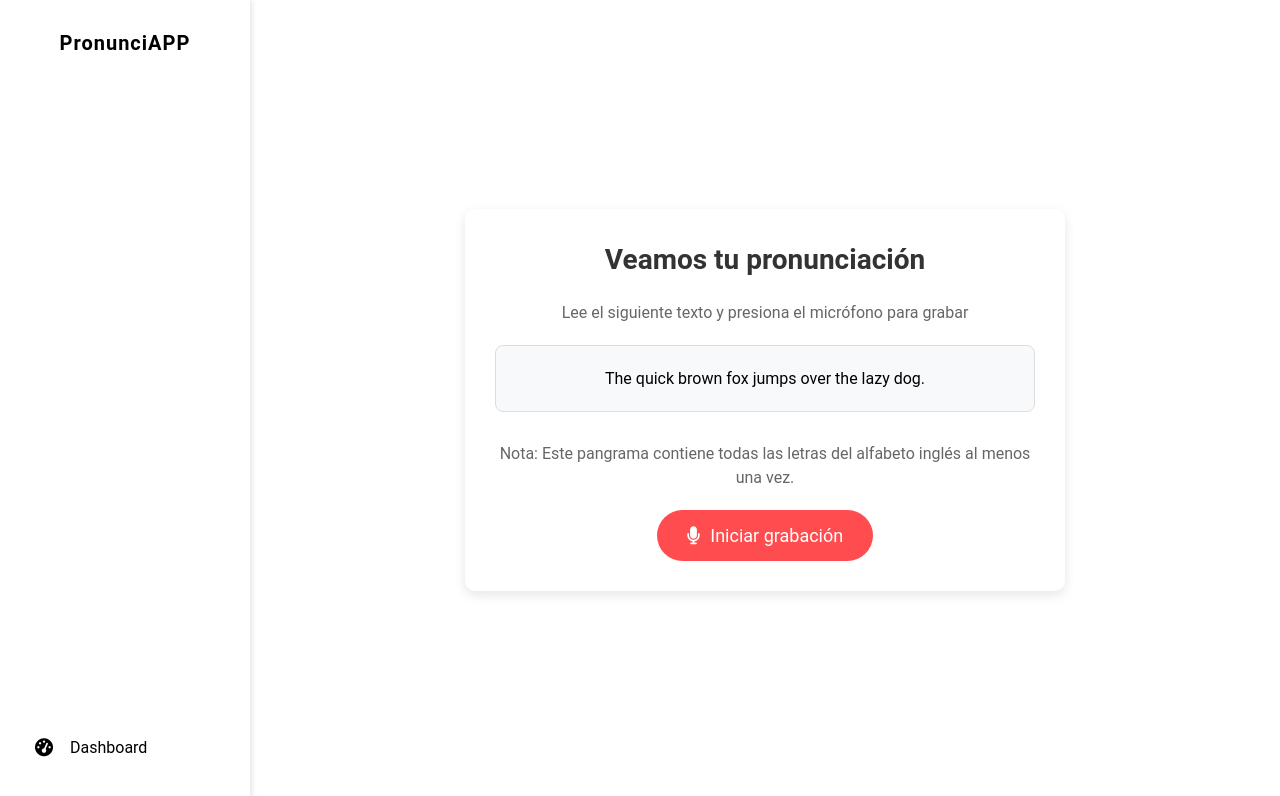
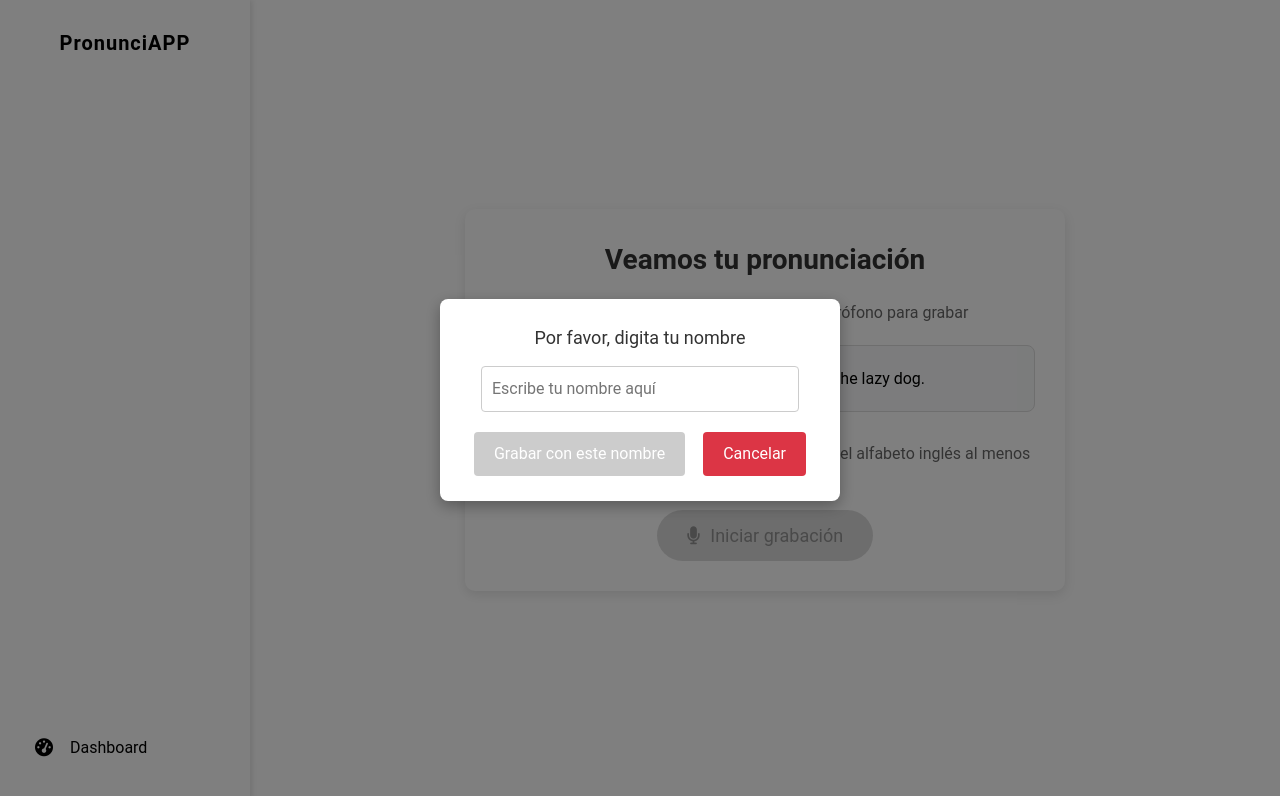
Before and after one commit to casariz/frontend-PronunciAPP, an Angular app: page /dashboard in a window 1280 px wide. Both pictures are taken after a click on the button "Iniciar grabación". Shown: the top 796 px of the page. Built offline with nearby package versions, Linux system fonts and the light colour scheme; no server answers.

Commit message:
Add floating name input overlay and integrate user name in audio submission

```diff
--- a/src/app/components/dashboard/dashboard.component.css
+++ b/src/app/components/dashboard/dashboard.component.css
@@ -227,3 +227,80 @@
   line-height: 1.5;
   font-weight: 400;
 }
+
+/* Estilos para el componente flotante de nombre */
+.floating-name-input-overlay {
+  position: fixed;
+  top: 0;
+  left: 0;
+  width: 100%;
+  height: 100%;
+  background-color: rgba(0, 0, 0, 0.5); /* Fondo semitransparente */
+  display: flex;
+  justify-content: center;
+  align-items: center;
+  z-index: 1000; /* Asegura que esté por encima de otros elementos */
+}
+
+.floating-name-input-content {
+  background-color: white;
+  padding: 25px 30px;
+  border-radius: 8px;
+  box-shadow: 0 5px 15px rgba(0, 0, 0, 0.3);
+  text-align: center;
+  width: 90%;
+  max-width: 400px;
+}
+
+.floating-name-input-content p {
+  font-size: 18px;
+  color: #333;
+  margin-bottom: 15px;
+}
+
+.name-input-field {
+  width: calc(100% - 22px); /* Ajusta por padding y borde */
+  padding: 10px;
+  margin-bottom: 20px;
+  border: 1px solid #ccc;
+  border-radius: 4px;
+  font-size: 16px;
+}
+
+.floating-name-input-actions {
+  display: flex;
+  justify-content: space-around; /* O 'flex-end' si prefieres los botones a la derecha */
+  gap: 10px; /* Espacio entre botones */
+}
+
+.floating-name-input-actions button {
+  padding: 10px 20px;
+  border: none;
+  border-radius: 4px;
+  font-size: 16px;
+  cursor: pointer;
+  transition: background-color 0.2s;
+}
+
+.confirm-button {
+  background-color: #28a745; /* Verde */
+  color: white;
+}
+
+.confirm-button:hover {
+  background-color: #218838;
+}
+
+.confirm-button:disabled {
+  background-color: #cccccc;
+  cursor: not-allowed;
+}
+
+.cancel-button {
+  background-color: #dc3545; /* Rojo */
+  color: white;
+}
+
+.cancel-button:hover {
+  background-color: #c82333;
+}
--- a/src/app/components/dashboard/dashboard.component.html
+++ b/src/app/components/dashboard/dashboard.component.html
@@ -17,7 +17,7 @@
 
         <div class="action-section">
             <button class="record-button" [class.recording]="isRecording" (click)="startRecording()"
-                [disabled]="isProcessing">
+                [disabled]="isProcessing || showNameInput"> <!-- Deshabilitar si el input de nombre está visible -->
                 <i class="fa-solid" [class.fa-microphone]="!isRecording" [class.fa-stop]="isRecording"
                     style="margin-right: 10px;"></i>
                 <span>{{ isRecording ? 'Detener grabación' : 'Iniciar grabación' }}</span>
@@ -63,3 +63,15 @@
         </div>
     </div>
 </div>
+
+<!-- Componente flotante para el nombre -->
+<div *ngIf="showNameInput" class="floating-name-input-overlay">
+    <div class="floating-name-input-content">
+        <p>Por favor, digita tu nombre</p>
+        <input type="text" [(ngModel)]="userName" placeholder="Escribe tu nombre aquí" class="name-input-field">
+        <div class="floating-name-input-actions">
+            <button (click)="confirmAndStartRecording()" [disabled]="!userName.trim()" class="confirm-button">Grabar con este nombre</button>
+            <button (click)="cancelNameInput()" class="cancel-button">Cancelar</button>
+        </div>
+    </div>
+</div>
--- a/src/app/components/dashboard/dashboard.component.ts
+++ b/src/app/components/dashboard/dashboard.component.ts
@@ -1,11 +1,12 @@
 import { Component } from '@angular/core';
 import { CommonModule } from '@angular/common';
+import { FormsModule } from '@angular/forms'; // Importar FormsModule
 import * as WavEncoder from 'wav-encoder';
 import { SendAudioService } from '../../services/send-audio.service';
 
 @Component({
   selector: 'app-dashboard',
-  imports: [CommonModule],
+  imports: [CommonModule, FormsModule], // Agregar FormsModule aquí
   templateUrl: './dashboard.component.html',
   styleUrls: ['./dashboard.component.css']
 })
@@ -17,6 +18,9 @@ export class DashboardComponent {
   processedAudioUrl: string | null = null;
   textOutput: string | null = null;
   errorMessage: string | null = null;
+
+  showNameInput = false; // Nuevo: para controlar la visibilidad del input de nombre
+  userName: string = ''; // Nuevo: para almacenar el nombre del usuario
 
   private audioContext: AudioContext | null = null;
   private mediaStream: MediaStream | null = null;
@@ -32,9 +36,10 @@ export class DashboardComponent {
     this.errorMessage = null;
 
     console.log('Dashboard: Sending audio to backend, blob size:', this.audioBlob.size, 'bytes');
+    console.log('Dashboard: User name:', this.userName); // Log del nombre de usuario
     console.log('Dashboard: Using API URL:', this.sendAudioService['apiUrl']);
 
-    this.sendAudioService.sendAudio(this.audioBlob).subscribe({
+    this.sendAudioService.sendAudio(this.audioBlob, this.userName).subscribe({ // Pasar this.userName aquí
       next: (response) => {
         console.log('Dashboard: Successfully received response from backend');
 
@@ -146,13 +151,35 @@ export class DashboardComponent {
     this.processedAudioUrl = null;
     this.textOutput = null;
     this.errorMessage = null;
+    // No reseteamos userName aquí, podría querer usar el mismo nombre para otra grabación
   }
 
   async startRecording() {
-    // Clear previous recordings when starting a new one
+    if (this.isRecording) {
+      this.stopRecording();
+      return;
+    }
+    // En lugar de iniciar la grabación directamente, mostramos el input para el nombre
+    this.showNameInput = true;
+  }
+
+  cancelNameInput() {
+    this.showNameInput = false;
+    // Opcionalmente, resetear userName si se cancela:
+    // this.userName = '';
+  }
+
+  async confirmAndStartRecording() {
+    if (!this.userName || this.userName.trim() === '') {
+      alert('Por favor, digita tu nombre para continuar.');
+      return;
+    }
+    this.showNameInput = false;
+
+    // Lógica original de startRecording movida aquí
     this.resetAudioData();
 
-    if (this.isRecording) {
+    if (this.isRecording) { // Doble chequeo, aunque startRecording ya lo hace
       this.stopRecording();
       return;
     }
--- a/src/app/services/send-audio.service.ts
+++ b/src/app/services/send-audio.service.ts
@@ -18,14 +18,19 @@ export class SendAudioService {
 
   constructor(private http: HttpClient) { }
 
-  sendAudio(audioBlob: Blob): Observable<AudioInferenceResponse> {
+  sendAudio(audioBlob: Blob, userName: string): Observable<AudioInferenceResponse> { // Añadir userName como parámetro
     console.log('SendAudioService: Preparing to send audio to:', `${this.apiUrl}/api/infer_audio/`);
+    console.log('SendAudioService: User name being sent:', userName); // Log del nombre de usuario
 
     const formData = new FormData();
     formData.append('upload_audio_prompt', audioBlob, 'recording.wav');
+    formData.append('text_input', userName); // Agregar el nombre de usuario al FormData
 
     // Log the form data for debugging
     console.log('SendAudioService: FormData created with audio blob size:', audioBlob.size, 'bytes');
+    formData.forEach((value, key) => {
+      console.log(`SendAudioService: FormData field - ${key}:`, value);
+    });
 
     // Adding headers for debugging
     const headers = new HttpHeaders({
@@ -96,15 +101,6 @@ export class SendAudioService {
   private handleError(error: HttpErrorResponse) {
     console.error('SendAudioService Error:', error);
 
-    if (error.status === 0) {
-      console.error('SendAudioService: Network error occurred. This is likely a CORS issue or the server is not running.');
-      console.error('SendAudioService: Check if your FastAPI backend has CORS enabled with:');
-      console.error('from fastapi.middleware.cors import CORSMiddleware');
-      console.error('app.add_middleware(CORSMiddleware, allow_origins=["http://localhost:4200"], allow_methods=["*"], allow_headers=["*"])');
-    } else {
-      console.error(`SendAudioService: Backend returned error code ${error.status}, body:`, error.error);
-    }
-
     return throwError(() => new Error(`SendAudioService: ${error.message || 'Error connecting to server. See console for details.'}`));
   }
 }
--- a/src/environments/environment.development.ts
+++ b/src/environments/environment.development.ts
@@ -1,4 +1,4 @@
 export const environment = {
       production: false,
-      apiUrl: 'http://127.0.0.1:8000'
+      apiUrl: 'http://localhost:8000'
 };
```
